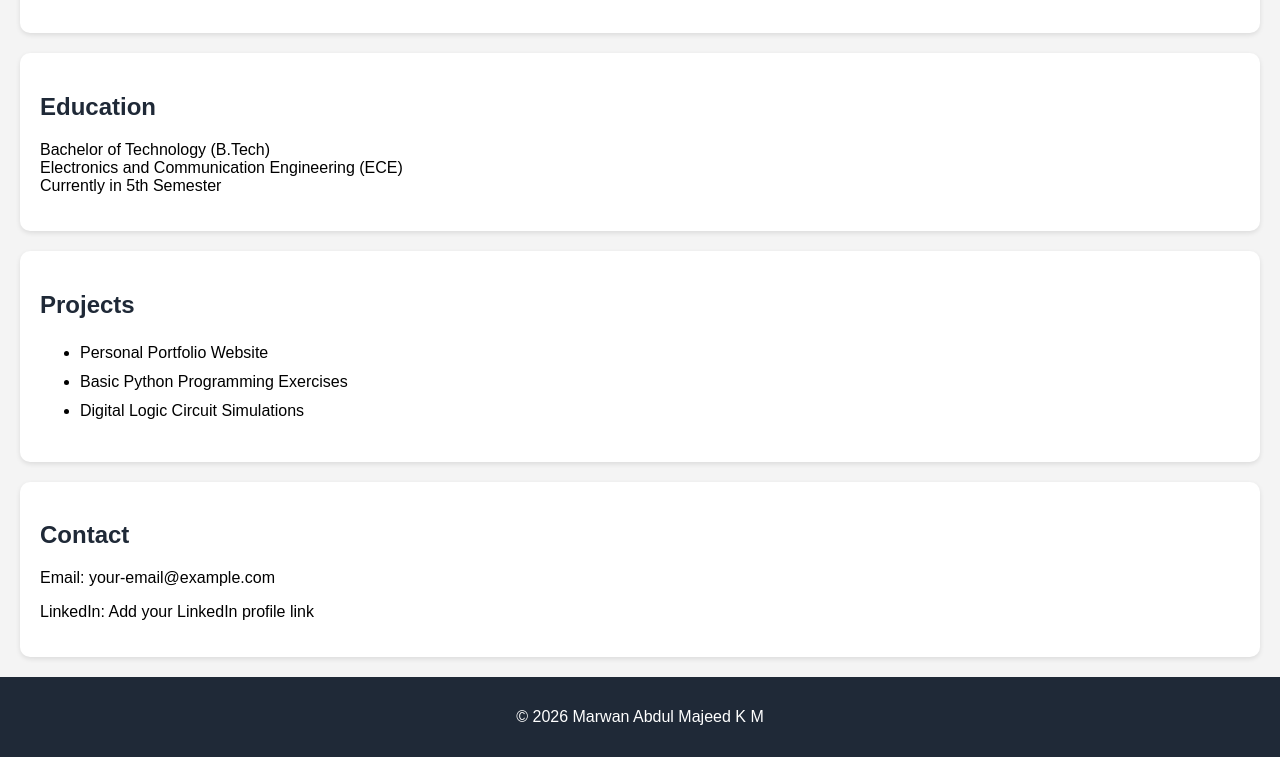
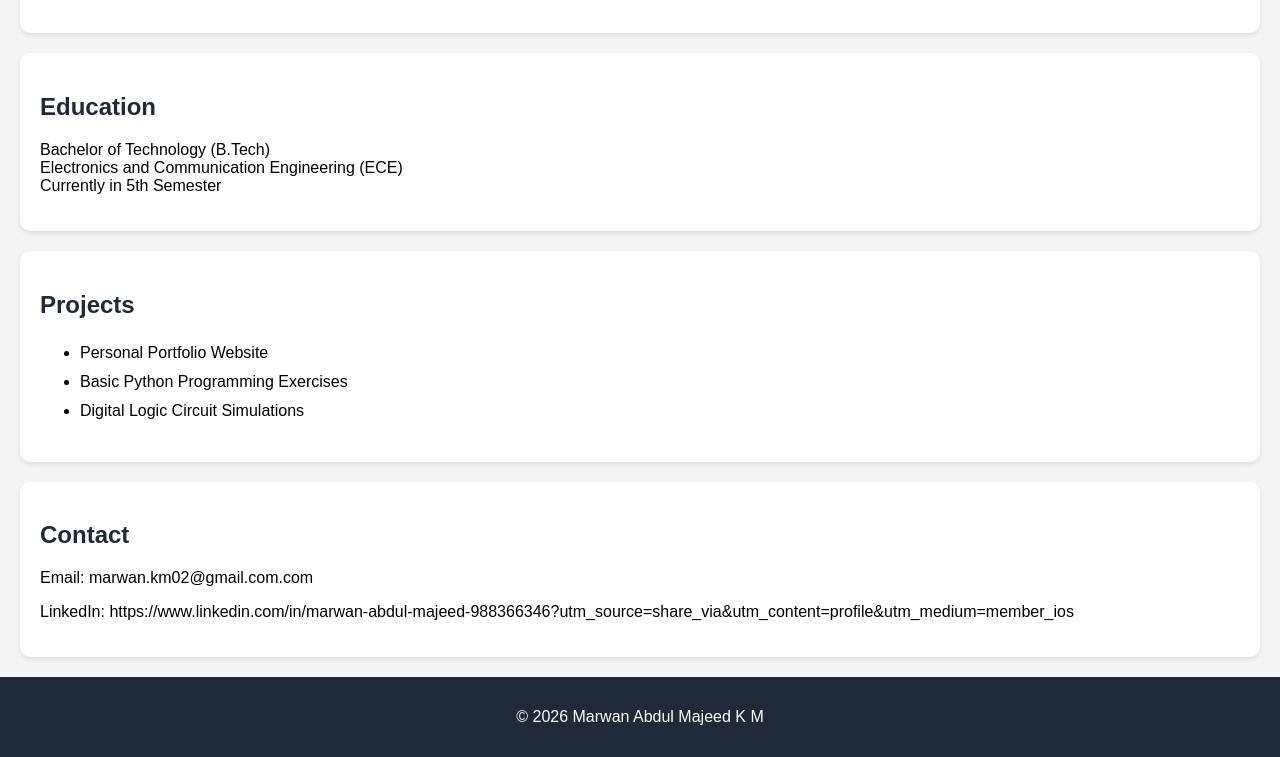
Before and after one commit to marwankm02/portfolio, a plain HTML site: page index.html in a window 1280 px wide. Shown: the part 642-1399 px from the top of the page. Drawn offline with Linux system fonts and the light colour scheme.

Commit message:
Update index.html

```diff
--- a/index.html
+++ b/index.html
@@ -94,8 +94,8 @@ footer{
 
 <section>
     <h2>Contact</h2>
-    <p>Email: your-email@example.com</p>
-    <p>LinkedIn: Add your LinkedIn profile link</p>
+    <p>Email: marwan.km02@gmail.com.com</p>
+    <p>LinkedIn: https://www.linkedin.com/in/marwan-abdul-majeed-988366346?utm_source=share_via&utm_content=profile&utm_medium=member_ios</p>
 </section>
 
 <footer>
```
